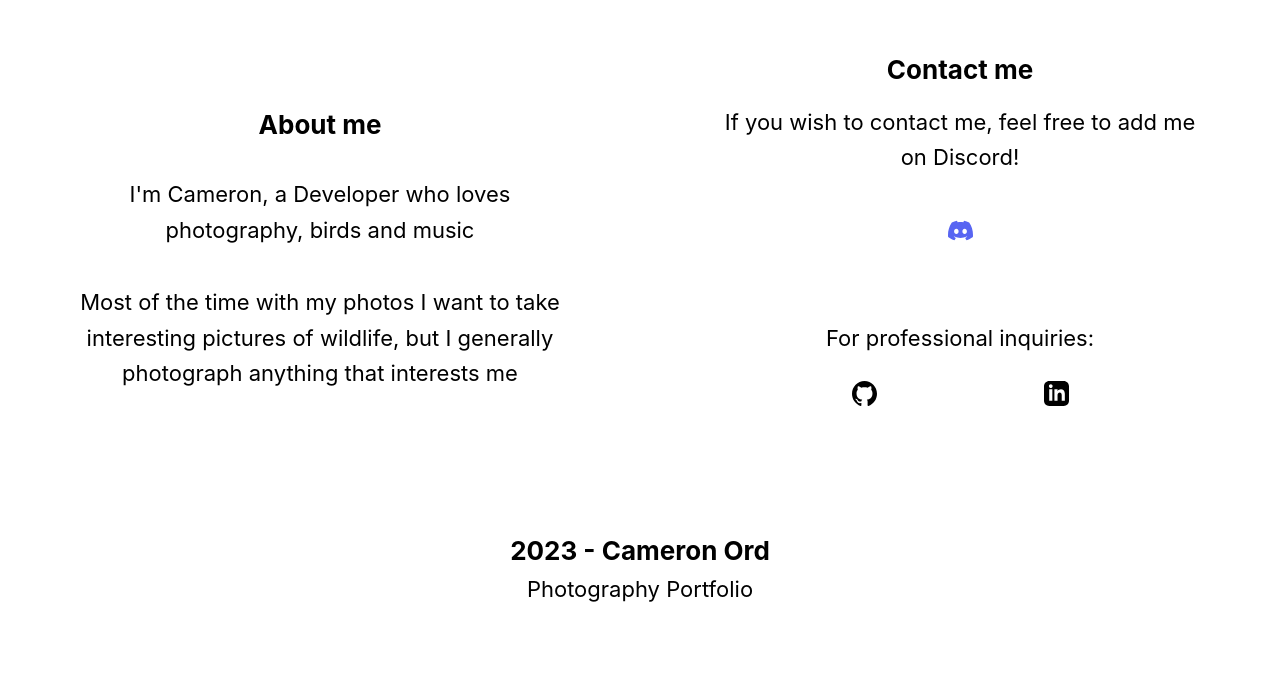
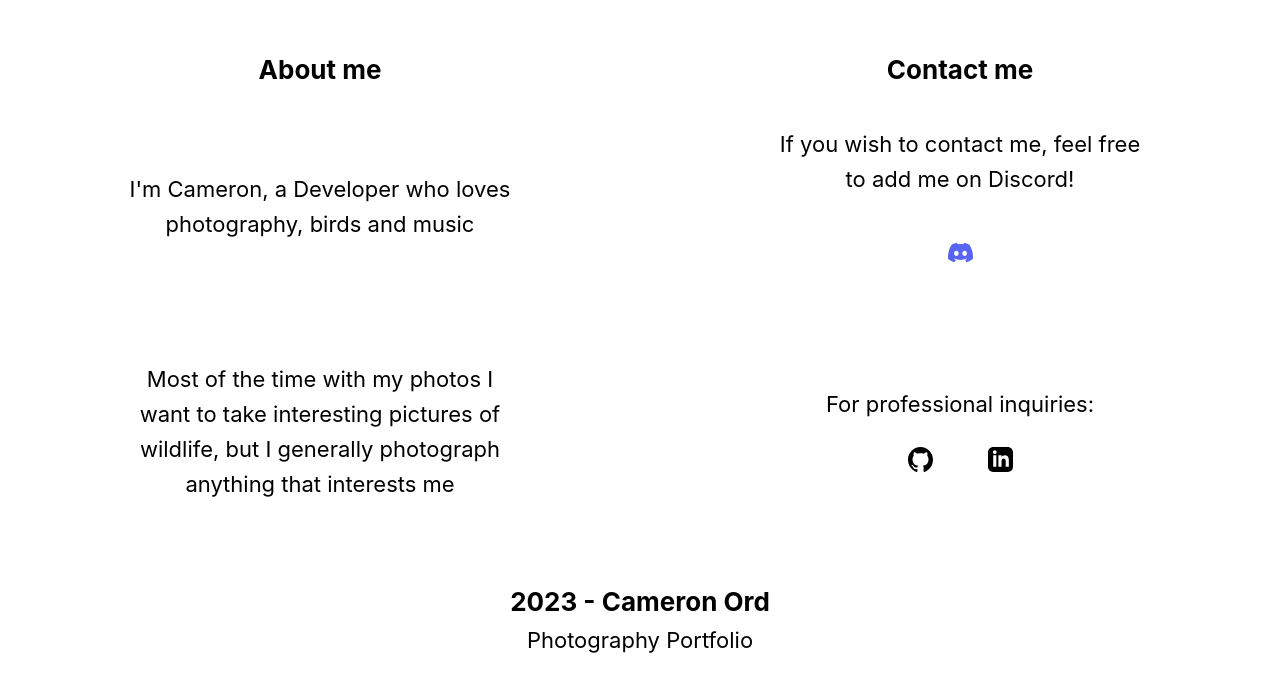
Before and after one commit to Cameron-Ord/Photography-Portfolio, a Vue app: page / in a window 1280 px wide. Shown: the part 1347-2038 px from the top of the page. Before the commit the page ends 2003 px from the top, so only its background shows below. Built offline with nearby package versions, Linux system fonts and the light colour scheme; no server answers.

Commit message:
adjustments

```diff
--- a/src/App.vue
+++ b/src/App.vue
@@ -20,13 +20,12 @@ import PageFooter from './components/PageFooter.vue'
   align-items: center;
   justify-items: center;
   min-height: 100px;
-
 }
 .pageFooter {
   display: grid;
   align-items: center;
   justify-items: center;
-  min-height: 175px;
-  padding-top: 25px;
+  min-height: 150px;
+
 }
 </style>
--- a/src/components/AboutMe.vue
+++ b/src/components/AboutMe.vue
@@ -25,7 +25,7 @@ export default {}
   }
   > .aboutText {
     text-align: center;
-    width: 85%;
+    width: 75%;
     padding: 10px;
   }
 }
@@ -38,11 +38,22 @@ export default {}
     }
     > .aboutText {
       text-align: center;
-      width: 75%;
+      width: 60%;
     }
   }
 }
 
 @media only screen and (min-width: 1024px) {
+  .aboutSpan {
+    width: 100%;
+    height: 500px;
+
+    > .aboutHeaderText {
+    }
+    > .aboutText {
+      text-align: center;
+      width: 60%;
+    }
+  }
 }
 </style>
--- a/src/components/ContactMe.vue
+++ b/src/components/ContactMe.vue
@@ -38,11 +38,11 @@ export default {}
       display: grid;
       justify-items: center;
       grid-template-columns: repeat(auto-fit, minmax(50px, 1fr));
-      width: 60%;
+      width: 40%;
     }
     > .contactText {
       text-align: center;
-      width: 85%;
+      width: 75%;
       padding: 10px;
     }
   }
@@ -52,7 +52,6 @@ export default {}
     align-items: center;
     width: 100%;
 
-
     grid-template-rows: 1fr 1fr;
     > .socialLinks {
       display: grid;
@@ -60,9 +59,8 @@ export default {}
     }
     > .contactText {
       text-align: center;
-      width: 85%;
+      width: 75%;
       padding: 10px;
-
     }
   }
 }
@@ -72,22 +70,41 @@ export default {}
 
     > .closingText {
       > .professionLinks {
-        width: 60%;
+        width: 25%;
       }
       > .contactText {
-        width: 75%;
+        width: 60%;
       }
     }
     > .subHeading {
       > .socialLinks {
       }
       > .contactText {
-        width: 75%;
+        width: 60%;
       }
     }
   }
 }
 
 @media only screen and (min-width: 1024px) {
+  .contactSpan {
+    width: 100%;
+    height: 500px;
+    > .closingText {
+      > .professionLinks {
+        width: 25%;
+      }
+      > .contactText {
+        width: 60%;
+      }
+    }
+    > .subHeading {
+      > .socialLinks {
+      }
+      > .contactText {
+        width: 60%;
+      }
+    }
+  }
 }
 </style>
--- a/src/components/ControlsContainer.vue
+++ b/src/components/ControlsContainer.vue
@@ -30,6 +30,7 @@ export default {
   grid-template-columns: 1fr 1fr;
   width: 90%;
   max-width: 350px;
+  padding-top: 25px;
   > .rightArrow {
     width: 50px;
   }
--- a/src/components/HeroImage.vue
+++ b/src/components/HeroImage.vue
@@ -31,7 +31,6 @@ export default {}
 }
 
 @media only screen and (min-width: 1024px) {
-
   .HeroImageSpan {
     > .image {
       height: 100%;
--- a/src/components/HeroText.vue
+++ b/src/components/HeroText.vue
@@ -20,6 +20,8 @@ export default {}
   display: grid;
   align-items: center;
   justify-items: center;
+  grid-auto-flow: row;
+  row-gap: 38px;
 
   > .heroText {
     display: grid;
@@ -35,7 +37,7 @@ export default {}
 @media only screen and (min-width: 770px) {
   .HeroTextSpan {
     > .heroText {
-      width: 75%;
+      width: 65%;
     }
     > .heroTextHeader {
     }
@@ -44,7 +46,6 @@ export default {}
 
 @media only screen and (min-width: 1024px) {
   .HeroTextSpan {
-
     > .heroText {
       width: 75%;
     }
--- a/src/components/ImageSelector.vue
+++ b/src/components/ImageSelector.vue
@@ -34,7 +34,10 @@
           ></controls-container>
         </span>
       </div>
-    <span class="DesktopContainerSpan" v-if="Image_Holder !== undefined && Image_Holder.length !== 0">
+      <span
+        class="DesktopContainerSpan"
+        v-if="Image_Holder !== undefined && Image_Holder.length !== 0"
+      >
         <img :src="Image_Holder[ImageIndex]" alt="" class="selectionImage" />
       </span>
     </article>
@@ -55,30 +58,26 @@ export default {
       Image_Holder: undefined
     }
   },
-  created(){
-
+  created() {
     window.addEventListener('resize', this.ModifyElements)
-
   },
   methods: {
-
-    ModifyElements(){
+    ModifyElements() {
       let imageStyle = document.querySelector('.ImageContainer')
-        let desktopStyle = document.querySelector('.DesktopImageContainer');
-        const screenWidth = window.innerWidth;
-        if(screenWidth < 768){
-        imageStyle.style.gridTemplateRows = '1fr 75px 50px'
-      } else if (screenWidth >= 768 && screenWidth < 1024){
-        imageStyle.style.gridTemplateRows = '1fr 75px 50px'
-      } else if (screenWidth >= 1024){
-        desktopStyle.style.gridTemplateColumns = '1fr 1.5fr';
+      let desktopStyle = document.querySelector('.DesktopImageContainer')
+      const screenWidth = window.innerWidth
+      if (screenWidth < 768) {
+        imageStyle.style.gridTemplateRows = '1fr 100px 100px'
+      } else if (screenWidth >= 768 && screenWidth < 1024) {
+        imageStyle.style.gridTemplateRows = '1fr 100px 100px'
+      } else if (screenWidth >= 1024) {
+        desktopStyle.style.gridTemplateColumns = '1fr 1.5fr'
       }
-
     },
 
     HandleInput(data) {
       this.Image_Holder = undefined
-            if(this.Image_Holder === undefined){
+      if (this.Image_Holder === undefined) {
         this.Image_Holder = []
         if (this.Image_Holder.length === 0) {
           for (let i = 0; i < data['data'].length; i++) {
@@ -88,7 +87,6 @@ export default {
           this.ModifyElements()
         }
       }
-
     },
     leftbutton() {
       this.ImageIndex--
@@ -107,18 +105,17 @@ export default {
 </script>
 
 <style lang="scss" scoped>
-
-div{
+div {
   display: grid;
   align-items: center;
-
   width: 100%;
 
-    >.DesktopImageContainer{
+  > .DesktopImageContainer {
     display: none;
   }
-    >.ImageContainer {
+  > .ImageContainer {
     display: grid;
+    align-items: center;
     width: 100%;
 
     > .navSpan {
@@ -133,7 +130,7 @@ div{
       justify-items: center;
     }
 
-  >.desktopContainerSpan{
+    > .desktopContainerSpan {
       display: none;
     }
 
@@ -164,12 +161,11 @@ div{
   }
 }
 @media only screen and (min-width: 768px) {
-    div{
-
-    >.DesktopImageContainer{
+  div {
+    > .DesktopImageContainer {
       display: none;
     }
-  >.ImageContainer {
+    > .ImageContainer {
       > .navSpan {
       }
 
@@ -189,13 +185,13 @@ div{
 }
 
 @media only screen and (min-width: 1024px) {
-    div{
-
-        >.DesktopImageContainer{
+  div {
+    > .DesktopImageContainer {
       display: grid;
+      align-items: center;
       grid-template-columns: 1fr;
 
-            >.DesktopContainerSpan{
+      > .DesktopContainerSpan {
         display: grid;
         justify-items: center;
         align-items: center;
@@ -205,7 +201,7 @@ div{
         max-width: 100%;
         height: 0;
         padding-bottom: 56.25%;
-                    >img{
+        > img {
           position: absolute;
           top: 0;
           left: 0;
@@ -214,25 +210,24 @@ div{
           object-fit: cover;
         }
       }
-            >.desktopdivider{
+      > .desktopdivider {
         display: grid;
         align-items: center;
 
-
-                >.DesktopNavSpan{
+        > .DesktopNavSpan {
           display: grid;
-
+          align-items: center;
         }
 
-                >.DesktopSelectionSpan{
+        > .DesktopSelectionSpan {
           display: grid;
-
+          align-items: center;
         }
       }
     }
-      >.ImageContainer {
+    > .ImageContainer {
       display: none;
-
+      align-items: center;
     }
   }
 }
--- a/src/views/MainPage.vue
+++ b/src/views/MainPage.vue
@@ -53,26 +53,23 @@ export default {
     display: grid;
     justify-items: center;
     align-items: center;
-
   }
   > .aboutSection {
     display: grid;
     justify-items: center;
     align-items: center;
-    grid-template-rows: 1fr 1fr;
-
+    grid-auto-flow: row;
+    row-gap: 50px;
   }
   > .contactSection {
     display: grid;
     justify-items: center;
     align-items: center;
-
   }
 }
 @media only screen and (min-width: 770px) {
   .pageMain {
-  row-gap: 100px;
-
+    row-gap: 100px;
 
     > .heroSection {
       > .heroArticle {
@@ -100,16 +97,13 @@ export default {
       }
     }
     > .imageSection {
-
     }
     > .aboutSection {
       grid-template-columns: 1fr 1fr;
       grid-template-rows: 1fr;
     }
     > .contactSection {
-
     }
-
   }
 }
 </style>
```
Also changed, not shown: src/components/SelectionContainer.vue (+4 -6 lines). Lines whose indentation alone changed are shown as unchanged.
